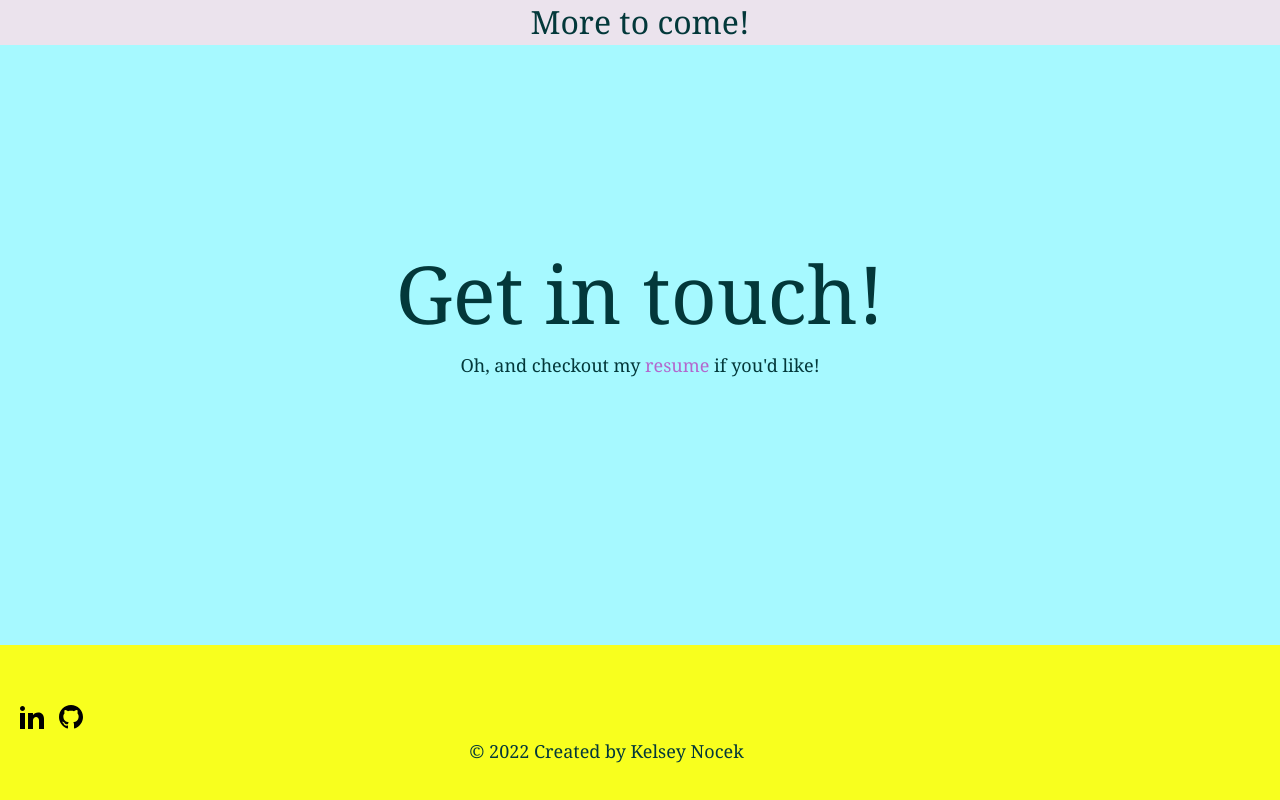
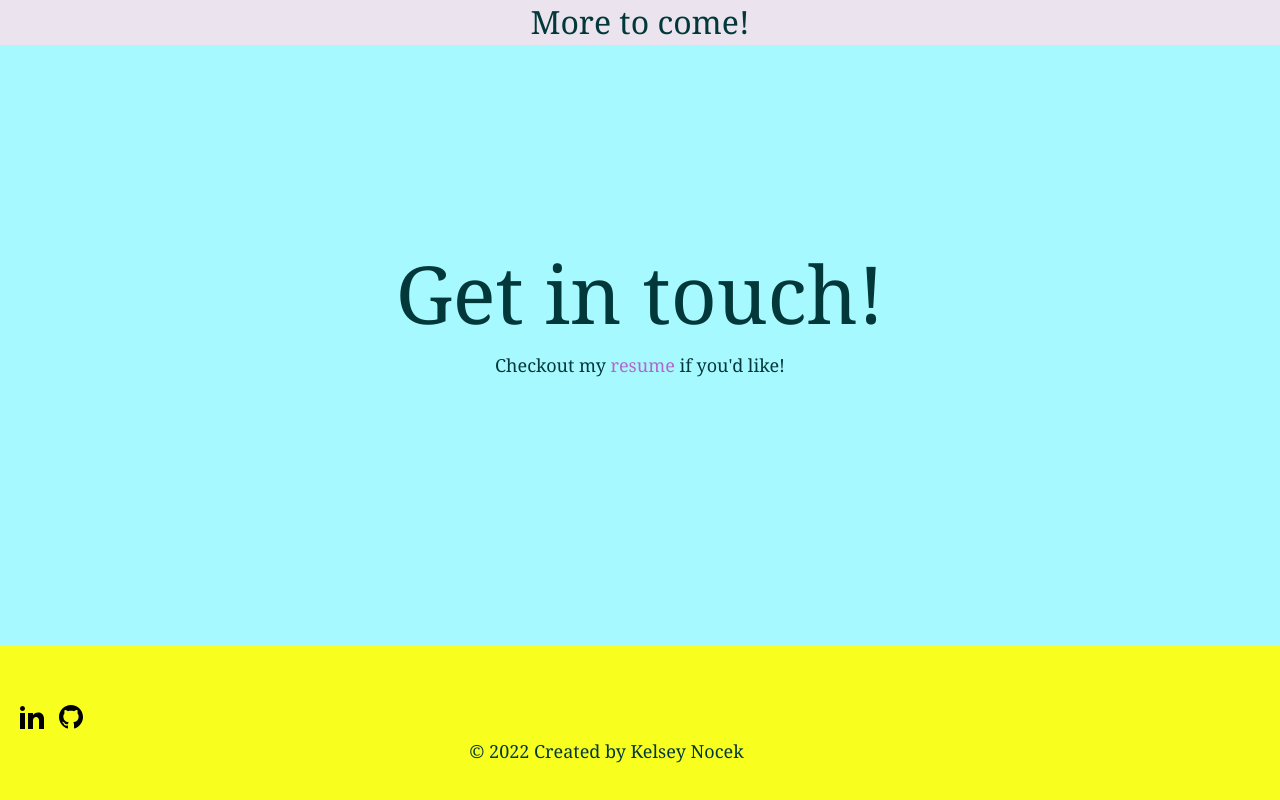
Before and after one commit to kelseyn12/Portfolio, a React (Create React App) app: page / in a window 1280 px wide. Shown: the part 2579-3379 px from the top of the page. Built offline with nearby package versions, Linux system fonts and the light colour scheme; a web font is replaced by a local one.

Commit message:
switched out resume

```diff
--- a/src/components/MiddleSection.js
+++ b/src/components/MiddleSection.js
@@ -121,7 +121,7 @@ function MiddleSection() {
       </div>
       <div id="holla" style={{ height: 600 }}>
         <h2 className="contact">Get in touch!</h2>
-        <p className="contact_p">Oh, and checkout my
+        <p className="contact_p">Checkout my
          <a className="resume" href="https://docs.google.com/document/d/10PjIl6TBP_3h2w1BrzfwpjyTflCpFXafTDuLycx-PZ8/export?format=pdf"> resume </a>
          if you'd like!</p>
       </div>
```
